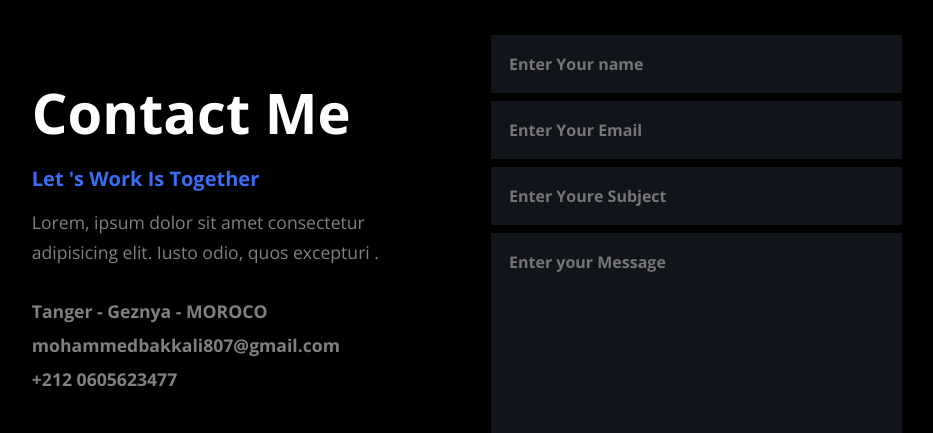
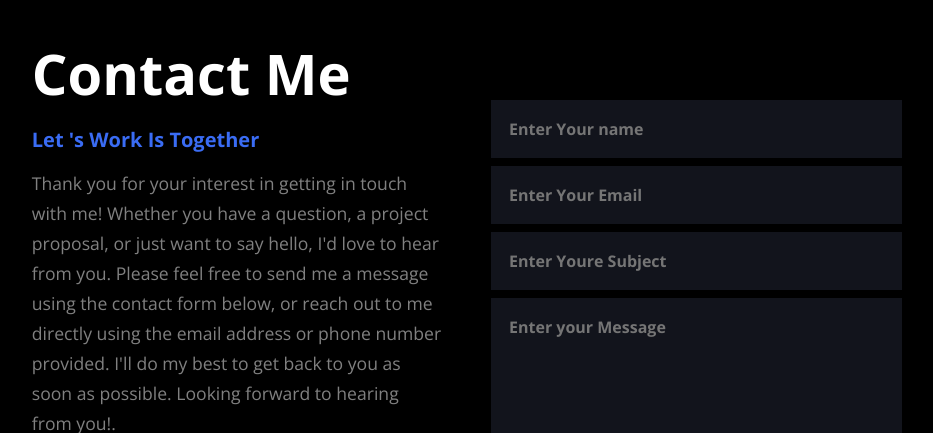
Before and after one commit to mohammed-bakkali/Portflio, a plain HTML site: page index.html in a window 1280 px wide. Shown: the part 4545-4978 px from the top of the page, without its empty margins (173-1106 px from the left). Drawn offline with nearby package versions, Linux system fonts and the light colour scheme.

Commit message:
Update index.html

```diff
--- a/index.html
+++ b/index.html
@@ -203,7 +203,7 @@
         <div class="contact-text">
             <h2>Contact Me</h2>
             <h4>Let 's Work Is Together</h4>
-            <p>Lorem, ipsum dolor sit amet consectetur adipisicing elit. Iusto odio, quos excepturi .</p>
+            <p>Thank you for your interest in getting in touch with me! Whether you have a question, a project proposal, or just want to say hello, I'd love to hear from you. Please feel free to send me a message using the contact form below, or reach out to me directly using the email address or phone number provided. I'll do my best to get back to you as soon as possible. Looking forward to hearing from you!.</p>
             <div class="contact-list">
                 <li><a href="#">Tanger - Geznya - MOROCO</a></li>
                 <li><a  href="#">mohammedbakkali807@gmail.com</a></li>
```
